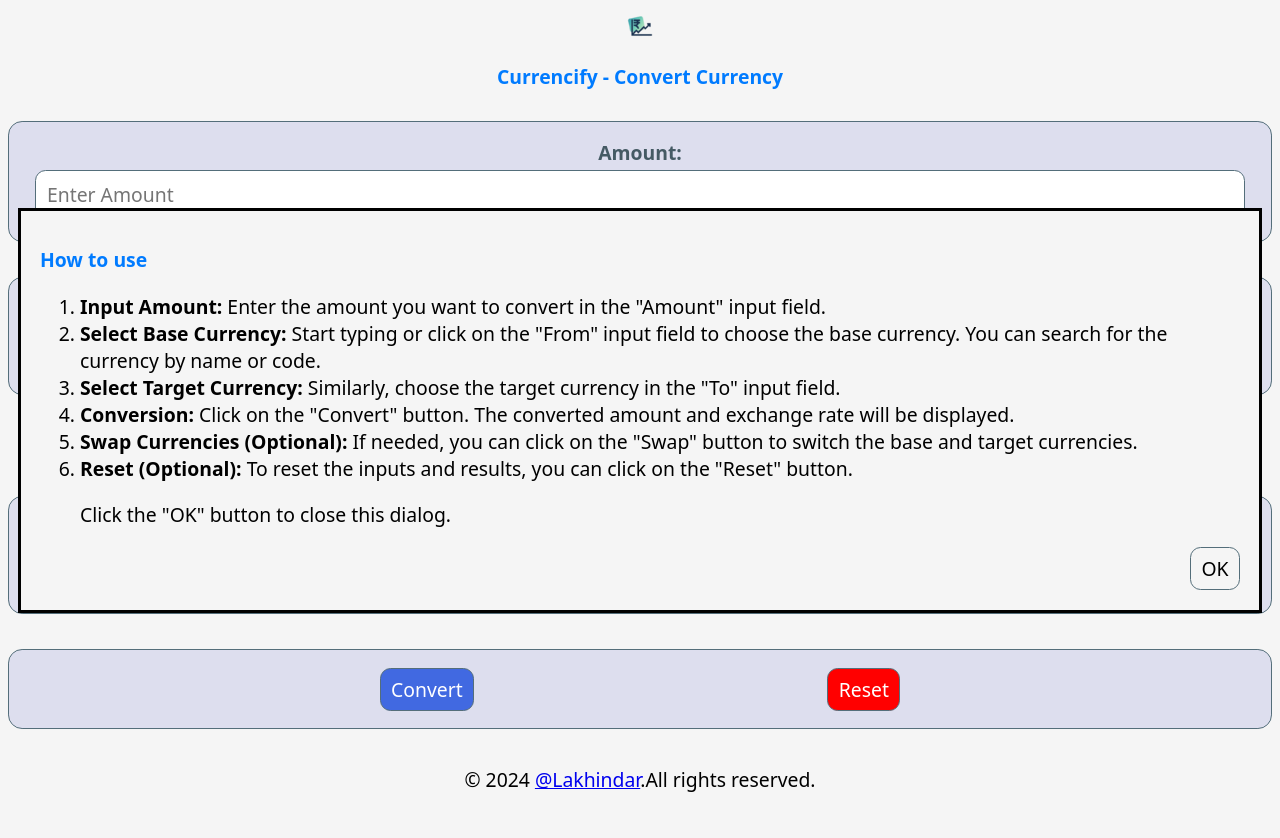
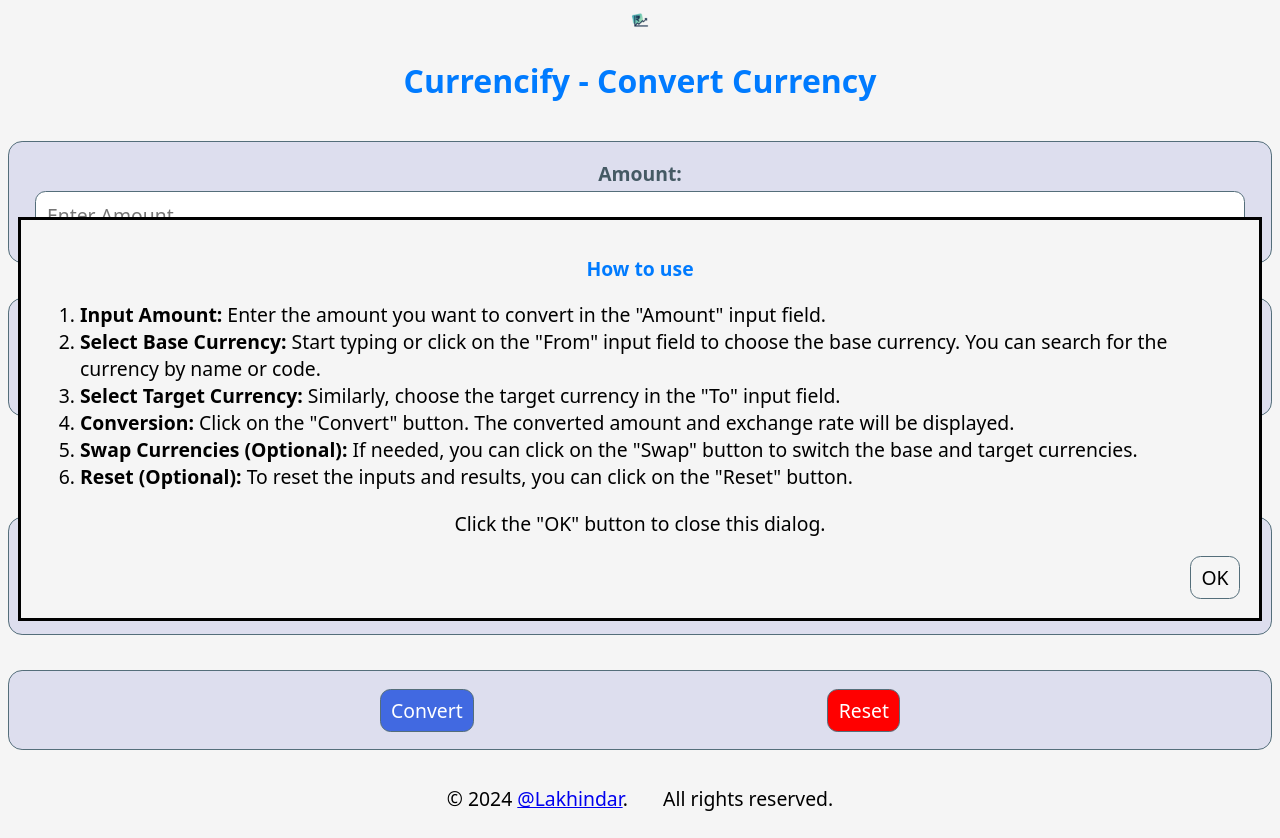
Before and after one commit to LakhindarPal/Currencify, a plain HTML site: page index.html in a window 1280 px wide. Drawn offline with Linux system fonts and the light colour scheme.

Commit message:
adjust some styling

```diff
--- a/index.html
+++ b/index.html
@@ -55,7 +55,7 @@
 
 <body>
   <header>
-    <img src="icons/site-logo-36x36.png" alt="Site Logo">
+    <img id="logo" src="icons/site-logo-36x36.png" alt="Site Logo" width="36" height="36">
     <h1>Currencify - Convert Currency</h1>
   </header>
 
@@ -100,8 +100,8 @@
       </li>
       <li><strong>Reset (Optional):</strong> To reset the inputs and results, you can click on the "Reset" button.
       </li>
-      <p>Click the "OK" button to close this dialog.</p>
     </ol>
+    <p>Click the "OK" button to close this dialog.</p>
     <button id="modalCloseBtn">OK</button>
   </dialog>
 
--- a/styles.css
+++ b/styles.css
@@ -1,9 +1,9 @@
 :root {
   --bg-color: #f5f5f5;
-  --text-color: #000;
+  --text-color: #000000;
   --primary-color: #007bff;
   --secondary-color: #dddeee;
-  --mode-color: #fff;
+  --mode-color: #ffffff;
   --border-color: #546e7a;
   --hover-color: #0056b3;
   --label-color: #455a64;
@@ -12,10 +12,10 @@
 @media (prefers-color-scheme: dark) {
   :root {
     --bg-color: #121212;
-    --text-color: #fff;
+    --text-color: #ffffff;
     --primary-color: #007bff;
     --secondary-color: #263238;
-    --mode-color: #000;
+    --mode-color: #000000;
     --border-color: #546e7a;
     --hover-color: #0056b3;
     --label-color: #cfd8dc;
@@ -36,9 +36,19 @@ body {
   color: var(--text-color);
 }
 
+h1 {
+  font-size: xx-large;
+}
+
 h1,
 h2 {
   color: var(--primary-color);
+  text-wrap: balance;
+}
+
+#logo {
+  height: 24px;
+  width: auto;
 }
 
 section {
@@ -101,7 +111,7 @@ input {
 }
 
 button {
-  color: #fff;
+  color: #ffffff;
   padding: 0.4rem 0.6rem;
   border: 1px solid var(--border-color);
   border-radius: 0.6rem;
@@ -140,6 +150,10 @@ footer,
   align-items: center;
 }
 
+footer p {
+  margin: 1rem;
+}
+
 label {
   font-weight: bold;
   color: var(--label-color);
@@ -154,7 +168,8 @@ dialog {
   overflow-y: auto;
 }
 
-dialog p dialog h2 {
+dialog p,
+dialog h2 {
   text-align: center;
   text-wrap: pretty;
 }
```
